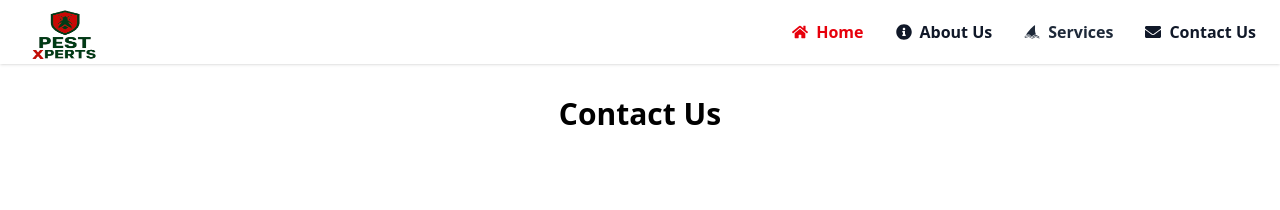
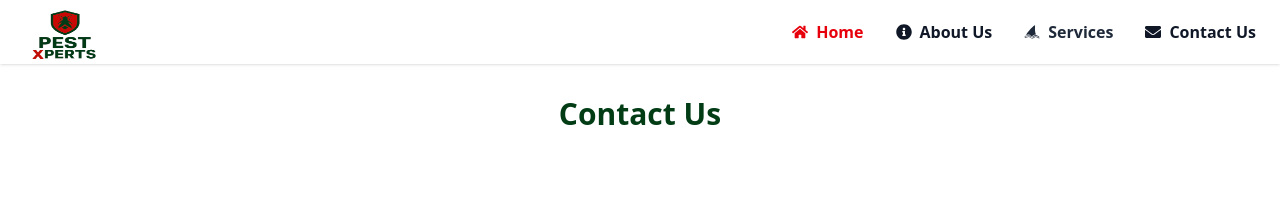
Before and after one commit to HlobisileLukhele/pestXperts, a React (Vite) app: page /contact in a window 1280 px wide. Shown: the top 210 px of the page. Built offline with nearby package versions, Linux system fonts and the light colour scheme; grey boxes are pictures that could not be loaded.

Commit message:
Add text color to Contact Us header for branding consistency

```diff
--- a/src/Pages/Contact.jsx
+++ b/src/Pages/Contact.jsx
@@ -5,7 +5,7 @@ import FAQs from "../components/FAQs.jsx"
 function Contact() {
   return (
     <div>
-      <h1 className='flex items-center justify-center text-3xl font-bold p-8'>Contact Us</h1>
+      <h1 className='flex items-center justify-center text-3xl font-bold p-8 text-[#013c15]'>Contact Us</h1>
       <ContactForm />
       <FAQs />
     </div>
```
